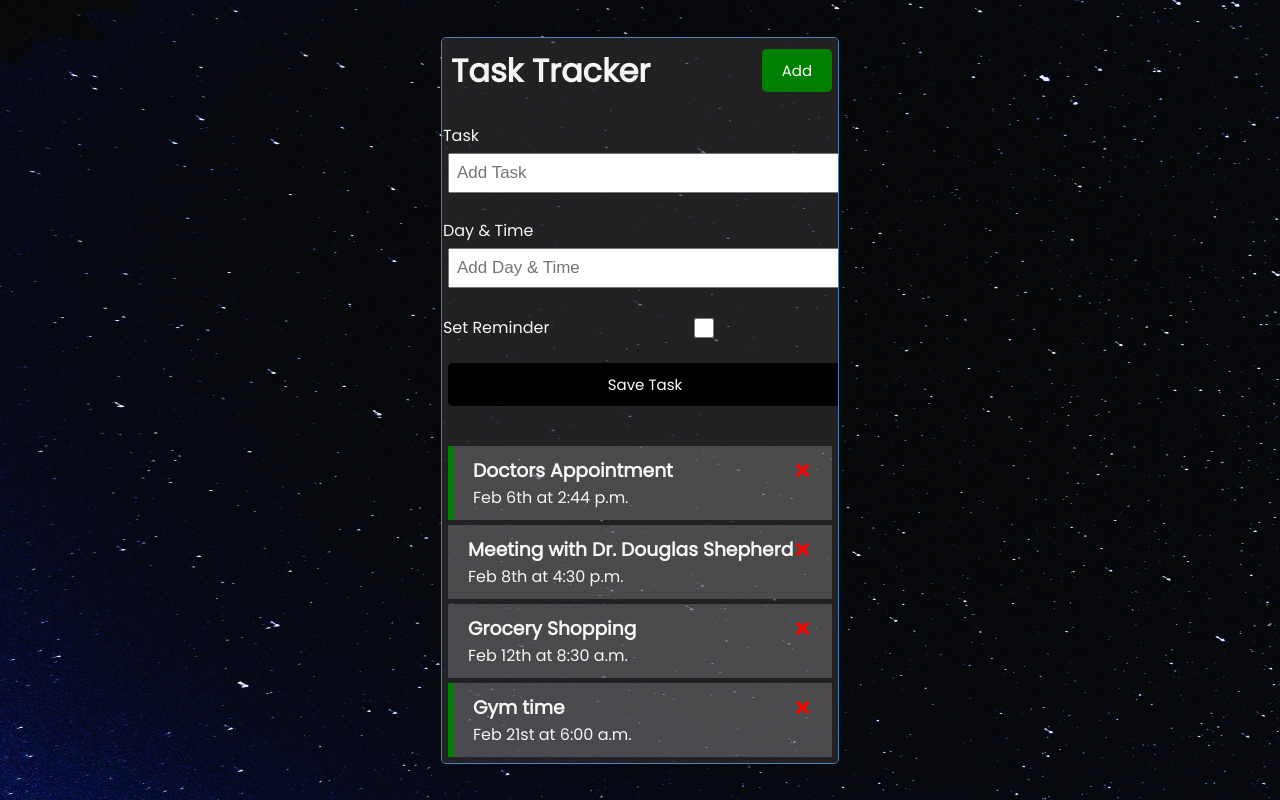
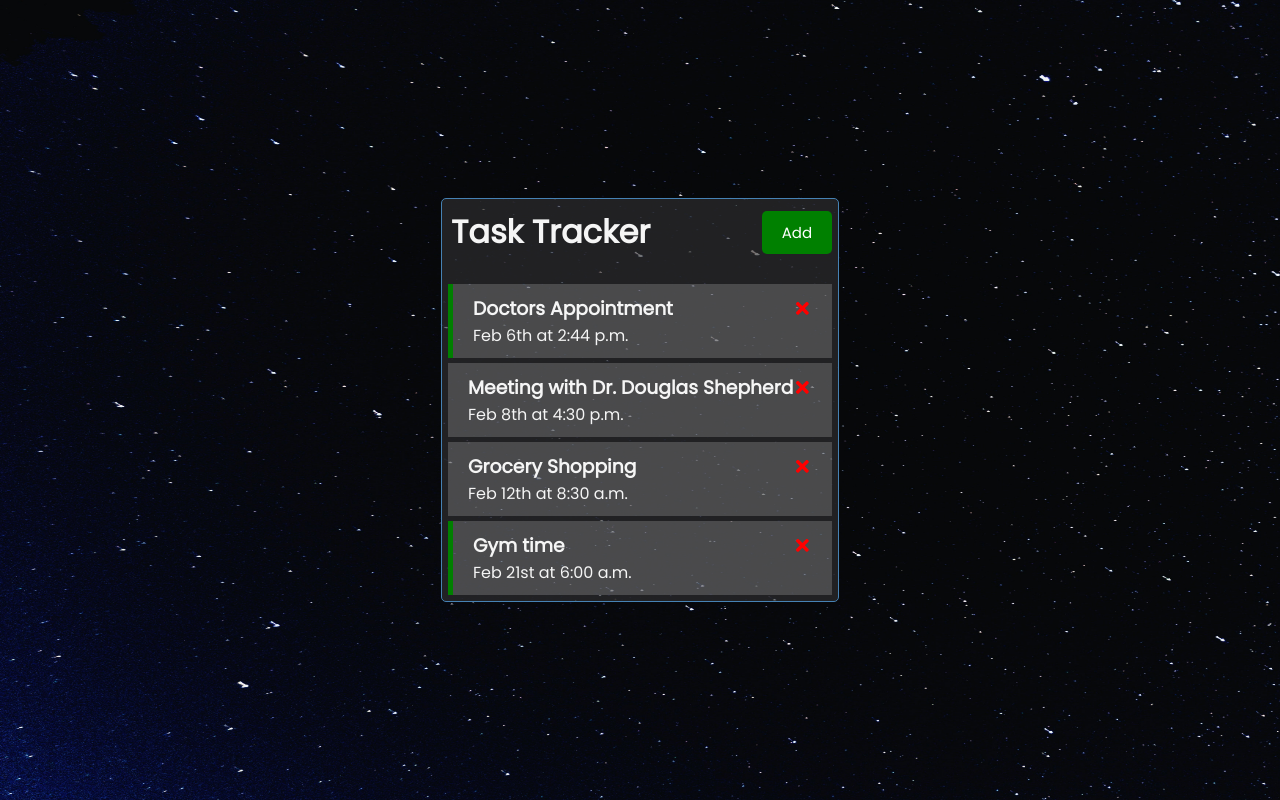
Before and after one commit to BehnamAxo/test-app, a React (Create React App) app: page / in a window 1280 px wide. Built offline with nearby package versions, Linux system fonts and the light colour scheme.

Commit message:
Show/Hide form

```diff
--- a/src/App.js
+++ b/src/App.js
@@ -4,6 +4,7 @@
 import AddTask from "./components/AddTask";
 
 const App = () => {
+  const [showAddTask, setShowAddTask] = useState(false);
   const [tasks, setTasks] = useState([
       {
           id: 1,
@@ -47,9 +48,9 @@
 
   return (
     <div className="container">
-      <Header />
-      <AddTask onAdd={addTask} />
-      {tasks.length > 0 ? <Tasks tasks={tasks} onDelete={deleteTask} onToggle={toggleReminder} /> : 'There is no tasks left!'}
+      <Header onAdd={() => setShowAddTask(!showAddTask)} showAdd={showAddTask}/>
+      { showAddTask && <AddTask onAdd={addTask} /> }
+      { tasks.length > 0 ? <Tasks tasks={tasks} onDelete={deleteTask} onToggle={toggleReminder} /> : 'There is no tasks left!' }
     </div>
   );
 }
--- a/src/components/Header.js
+++ b/src/components/Header.js
@@ -2,22 +2,17 @@
 import PropTypes from 'prop-types'
 
 
-const Header = ({ title }) => {
-    const onClick = () => {
-        console.log('Clicked!');
-    };
+const Header = ({ title, onAdd, showAdd }) => (
+    <header className='header'>
+        <h1>{title}</h1>
+        <Button
+            color={showAdd? 'red' : 'green'}
+            text={showAdd? 'Close' : 'Add'}
+            onClick={onAdd}
+        />
+    </header>
+);
 
-    return (
-        <header className='header'>
-            <h1>{title}</h1>
-            <Button
-                color='green'
-                text='Add'
-                onClick={onClick}
-            />
-        </header>
-    );
-}
 
 Header.defaultProps = {
     title: 'Task Tracker'
```
